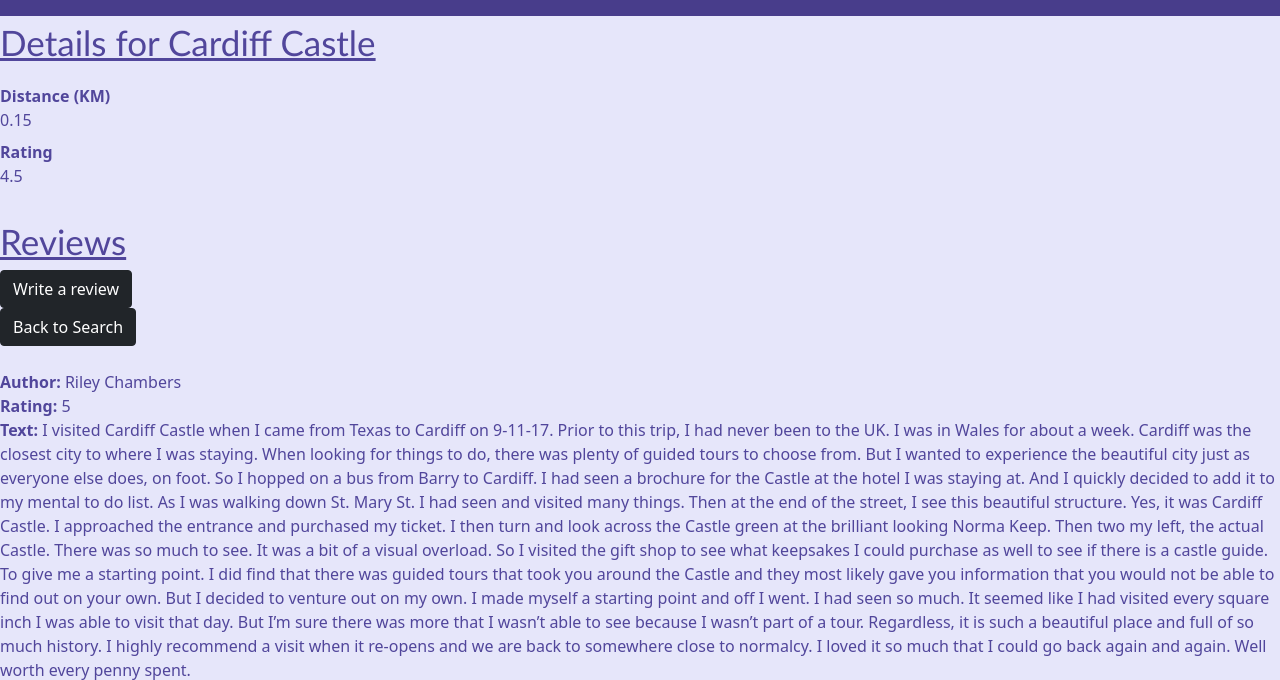
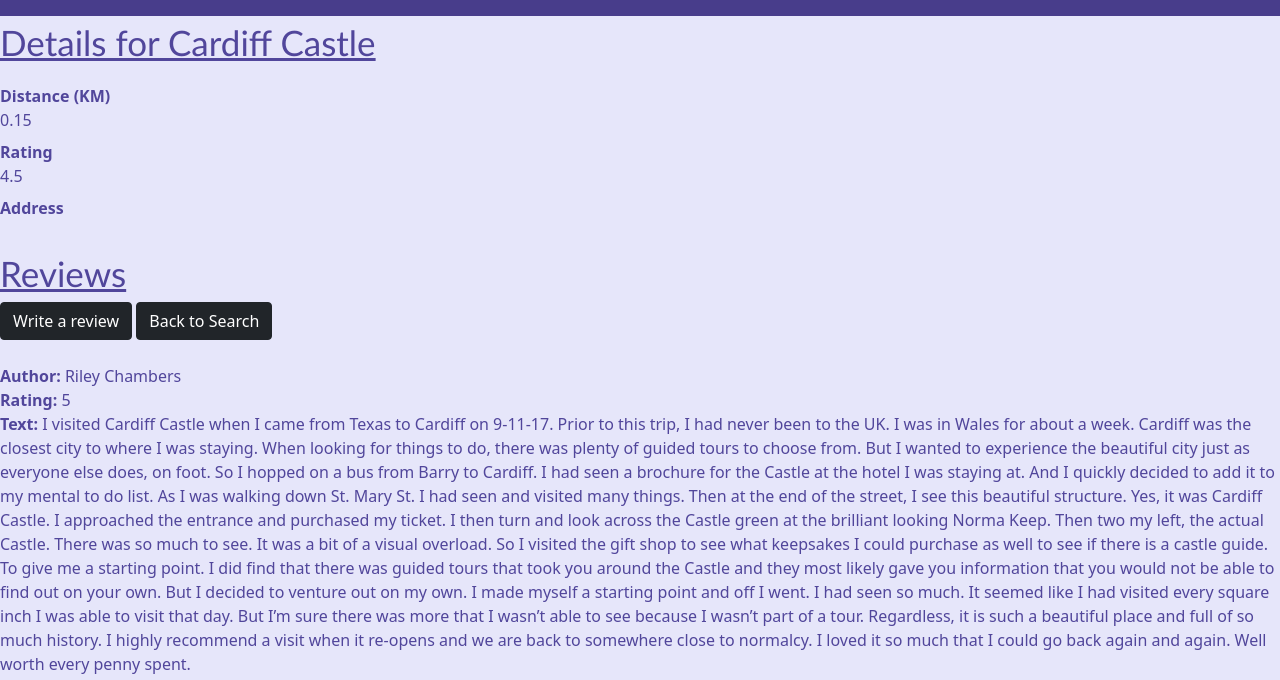
Before and after one commit to cosc140-s22/cosc140-miniproj-james-rachel, a Django app: page /castles/1 in a window 1280 px wide. Shown: the part 118-798 px from the top of the page. Run offline with Django 3.2, Linux system fonts and the light colour scheme; data comes from the database, SQL or seed files in the repository; both versions use the stored data as it was after the commit; data that the repository does not hold is empty; some libraries are stand-ins or nearby versions.

Commit message:
more changes

```diff
--- a/castlefinder/templates/castles/show.html
+++ b/castlefinder/templates/castles/show.html
@@ -8,11 +8,12 @@
     <dd>{{castle.distance}}</dd>
     <dt>Rating</dt>
     <dd>{{castle.rating}}</dd>
+    <dt>Address</dt>
+    <dd>{{address}}</dd>
     <p1 class='right'> <img src='{{ castle.imageReference }}' alt='{{ img.name }}'> </img> </p1>
     <h2 class="showname"> Reviews</h2>
-    <a class="btn btn-dark" href="{% url 'createreview' castle.id %}">Write a review</a>
-    <br>
     <div>
+      <a class="btn btn-dark" href="{% url 'createreview' castle.id %}">Write a review</a>
       <a class="btn btn-dark" href="{% url 'index' %}?history=True">Back to Search</a>
     </div>
     {% for review in castle.review_set.all %}
--- a/castlefinder/views.py
+++ b/castlefinder/views.py
@@ -80,6 +80,7 @@
         foundCastles.append(currentCastle)
     return foundCastles
 
+#this was too slow, but leaving it here anyway
 '''
 def fetchPhoto(photoReference, currentcastle):
     url = "https://maps.googleapis.com/maps/api/place/photo?maxwidth=400&photo_reference=" + photoReference + "&key="+ apiKey
@@ -96,8 +97,8 @@
 
 def show(request, castle_id):
     c = get_object_or_404(Castle, pk=castle_id)
-    fetchReviews(c.placeID, c, request) #this runs before the render so we should see the google reviews fetched
-    context = { 'castle': c }
+    address = fetchReviews(c.placeID, c, request) #this runs before the render so we should see the google reviews fetched
+    context = { 'castle': c, 'address': address }
     return render(request, 'castles/show.html', context)
 
 
@@ -108,7 +109,7 @@
     headers = {}
     response = requests.request("GET", url, headers=headers, data=payload)
     dict = response.json()
-    daddyDict = {}
+    address = dict["result"]["formatted_address"]
     for review in dict["result"]["reviews"]:
         authorName = review["author_name"]
         reviewText = review["text"]
@@ -116,6 +117,7 @@
         if c.review_set.filter(Author =authorName ).exists():
             break
         c.review_set.create(rating=reviewRating, review=reviewText, Author= authorName ) #create a review model and attatch it to this castle
+    return address
 
 
 
```
Also changed, not shown: castlefinder/templates/castles/review.html (+4 -4 lines), db.sqlite3.
